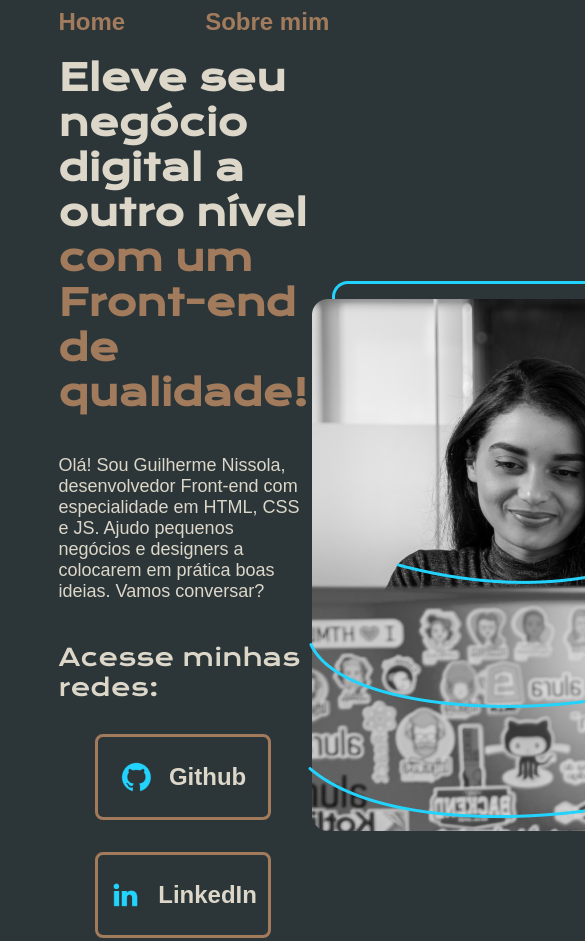
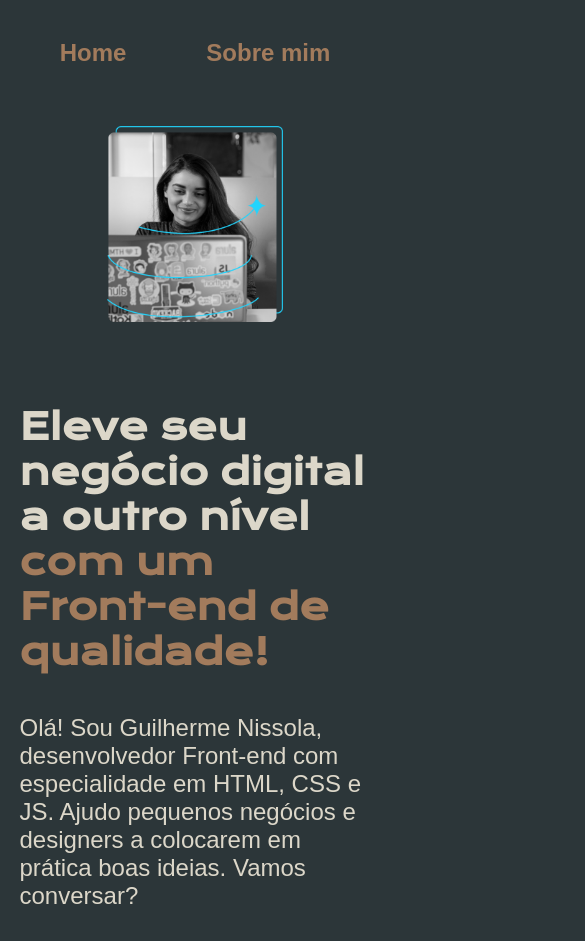
Before and after one commit to devnissola/portfolio, a plain HTML site: page index.html in a window 390 px wide. Shown: the top 941 px of the page, 585 px wide, since content can reach past the window. Drawn offline with nearby package versions, Linux system fonts and the light colour scheme.

Commit message:
Versão final

```diff
--- a/index.html
+++ b/index.html
@@ -27,17 +27,17 @@
 
             <div class="apresentacao__links">
                 <h2 class="apresentacao__links__subtitulo">Acesse minhas redes:</h2>
-                <a class="apresentacao__links__link" href="https://github.com/devnissola">
+                <a class="apresentacao__links__navegacao" href="https://github.com/devnissola">
                     <img src="/assets/github.png" >Github</a>
-                <a class="apresentacao__links__link" href="https://www.linkedin.com/in/guilherme-nissola/">
+                <a class="apresentacao__links__navegacao" href="https://www.linkedin.com/in/guilherme-nissola/">
                     <img src="/assets/linkedin.png">LinkedIn</a>
-                <a class="apresentacao__links__link" href="https://github.com/devnissola">
+                <a class="apresentacao__links__navegacao" href="https://github.com/devnissola">
                     <img src="assets/instagram.png">Instagram</a>
             </div>
 
         </section>
 
-        <img alt="Teste" src="/assets/imagem.png">
+        <img class="apresentacao__imagem" alt="Teste" src="/assets/imagem.png">
 
 
     </main>
--- a/styles/style.css
+++ b/styles/style.css
@@ -20,10 +20,11 @@
     align-items: center;
     display: flex;
     justify-content: space-between;
+    gap: 82px;
 }
 
 .apresentacao__conteudo {
-    width: 615px;
+    width: 50%;
     display: flex;
     flex-direction: column;
     gap: 40px;
@@ -31,12 +32,16 @@
 
 .apresentacao__conteudo__titulo {
     font-family: var(--font-primaria);
-    font-size: 36px;
+    font-size: 2.25rem;
 }
 
 .apresentacao__conteudo__texto {
     font-family: var(--font-secundaria);
-    font-size: 18px;
+    font-size: 1.5rem;
+}
+
+.apresentacao__imagem {
+    width: 50%;
 }
 
 .apresentacao__links {
@@ -50,21 +55,21 @@
 .apresentacao__links__subtitulo {
     font-family: var(--font-primaria);
     font-weight: 400;
-    font-size: 24px;
+    font-size: 1.5rem;
 }
 
-.apresentacao__links__link {
+.apresentacao__links__navegacao {
     /* background-color: #22D4FD; */
     display: flex;
     border: 3px solid var(--cor-terciaria);
     color: var(--cor-secundaria);
     font-family: var(--font-secundaria);
     font-weight: 600;
-    font-size: 24px;
+    font-size: 1.5rem;
     padding: 24px 0;
     text-align: center;
     text-decoration: none;
-    width: 68%;
+    width: 50%;
     border-radius: 8px;
     align-items: center;
     justify-content: center;
@@ -94,7 +99,7 @@ body {
 .cabecalho__menu_link {
     color: var(--cor-terciaria);
     font-family: var(--font-secundaria);
-    font-size: 24px;
+    font-size: 1.5rem;
     font-weight: 600;
     text-decoration: none;
 }
@@ -106,8 +111,28 @@ body {
     text-align: center;
     font-family: var(--font-secundaria);
     font-weight: 400;
+    font-size: 1.5rem;
 }
 
 .titulo-destaque {
     color: var(--cor-terciaria);
 }
+
+@media (max-width: 1200px) {
+    .apresentacao {
+        flex-direction: column-reverse;
+        padding: 5%;
+    }
+
+    .apresentacao__conteudo {
+        width: auto;
+    }
+
+    .cabecalho {
+        padding: 10%;
+    }
+
+    .cabecalho__menu {
+        justify-content: center;
+    }
+}
```
Also changed, not shown: about.html (+1 -1 lines).
